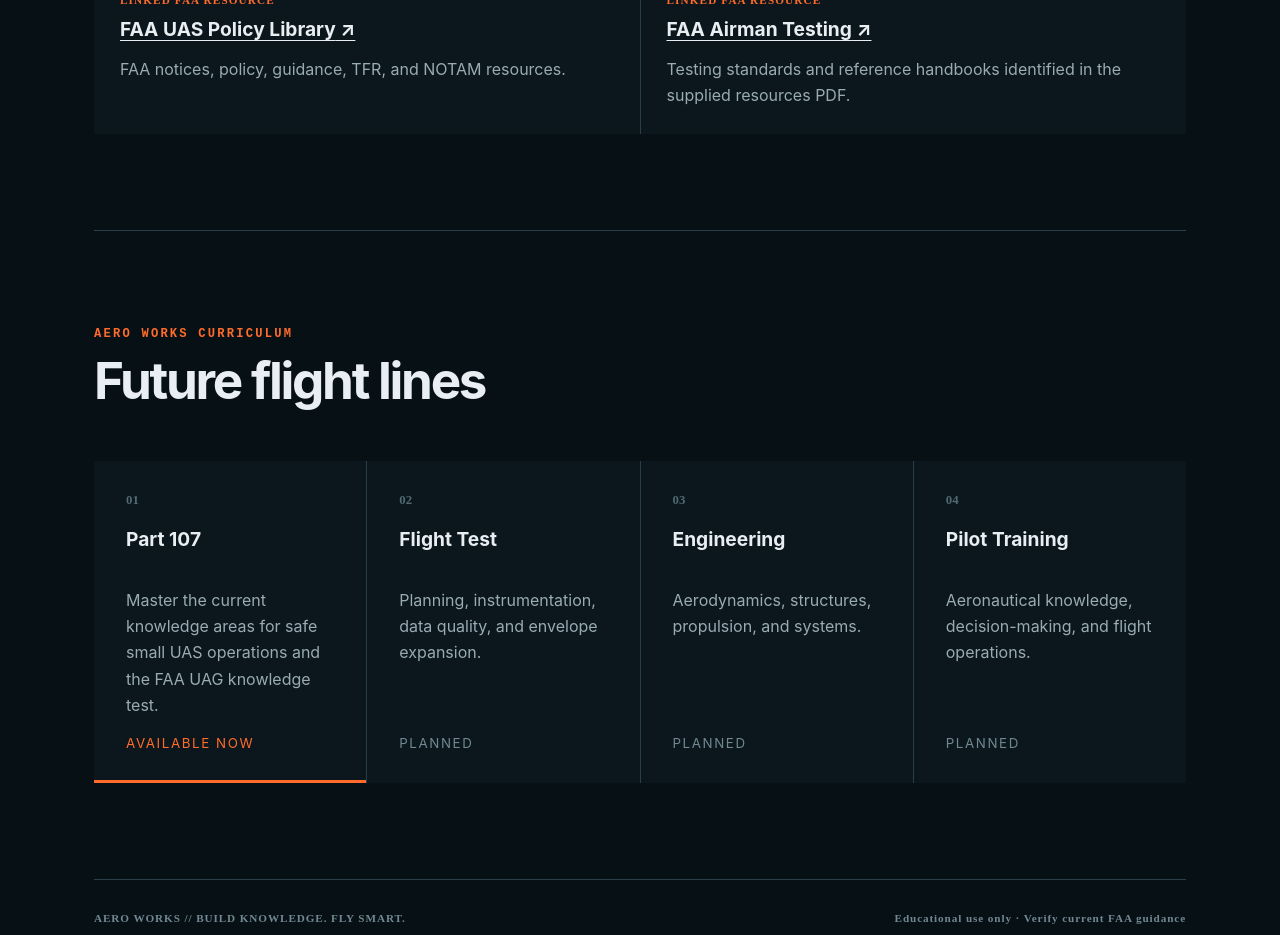
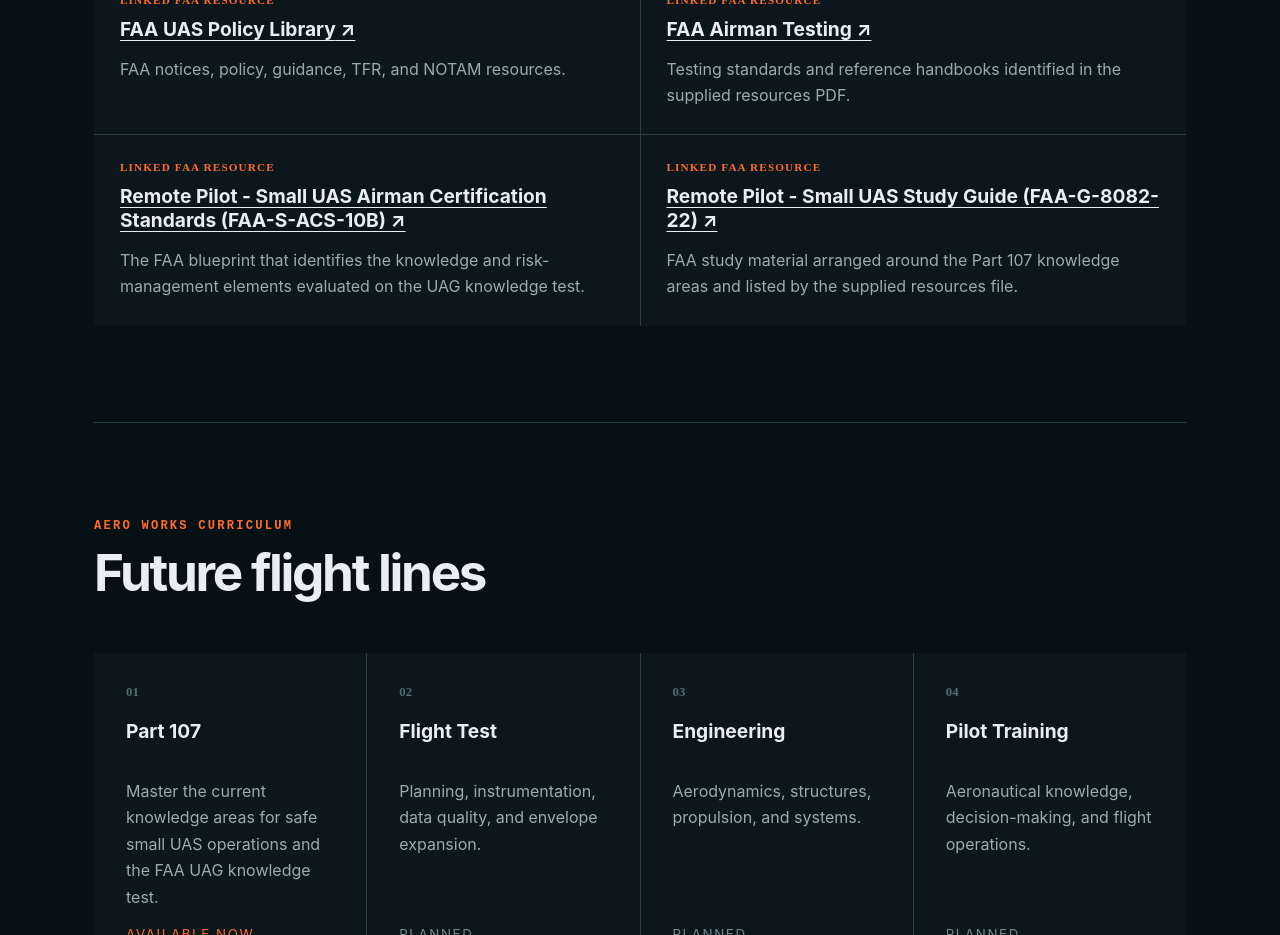
Before and after one commit to simmyoh/aero-works, a React (Vite) app: page / in a window 1280 px wide. Shown: the part 4800-5735 px from the top of the page. Built offline with nearby package versions, Linux system fonts and the light colour scheme.

Commit message:
Add official FAA exam references

```diff
--- a/src/content/tracks/part-107/sources.ts
+++ b/src/content/tracks/part-107/sources.ts
@@ -11,6 +11,8 @@
   {id:'part-89',title:'14 CFR Part 89 - Remote Identification',kind:'Linked FAA resource',detail:'Remote Identification rules listed by the supplied resources PDF.',url:'https://www.ecfr.gov/current/title-14/chapter-I/subchapter-F/part-89'},
   {id:'policy-library',title:'FAA UAS Policy Library',kind:'Linked FAA resource',detail:'FAA notices, policy, guidance, TFR, and NOTAM resources.',url:'https://www.faa.gov/uas/resources/policy_library/'},
   {id:'testing',title:'FAA Airman Testing',kind:'Linked FAA resource',detail:'Testing standards and reference handbooks identified in the supplied resources PDF.',url:'https://www.faa.gov/training_testing/testing/'},
+  {id:'acs',title:'Remote Pilot - Small UAS Airman Certification Standards (FAA-S-ACS-10B)',kind:'Linked FAA resource',detail:'The FAA blueprint that identifies the knowledge and risk-management elements evaluated on the UAG knowledge test.',url:'https://www.faa.gov/training_testing/testing/acs'},
+  {id:'study-guide',title:'Remote Pilot - Small UAS Study Guide (FAA-G-8082-22)',kind:'Linked FAA resource',detail:'FAA study material arranged around the Part 107 knowledge areas and listed by the supplied resources file.',url:'https://www.faa.gov/regulations_policies/handbooks_manuals/aviation'},
 ];
 
 export const sourceRefs = {
@@ -25,4 +27,6 @@
   ac:'Resources_UAS-Recurrent-Non61.pdf - AC 107-2',
   review:'Review - Learning Center Courses Content - FAA - FAASTeam - FAASafety.gov.pdf',
   glossary:'Glossary - Learning Center Courses Content - FAA - FAASTeam - FAASafety.gov.pdf',
+  acs:'Resources_UAS-Recurrent-Non61.pdf - FAA Airman Certification Standards (FAA-S-ACS-10B)',
+  studyGuide:'Resources_UAS-Recurrent-Non61.pdf - Remote Pilot Small UAS Study Guide (FAA-G-8082-22)',
 };
```
